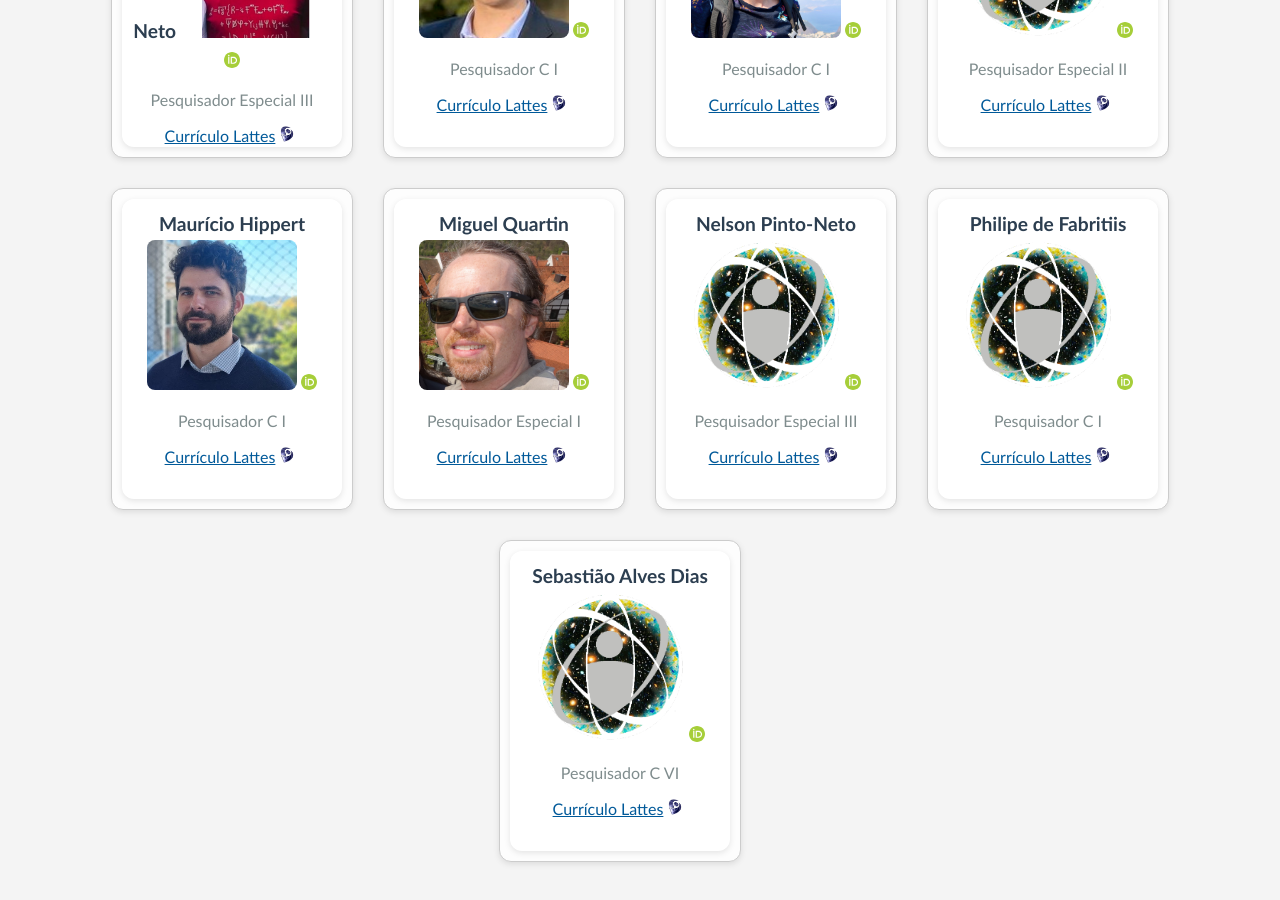
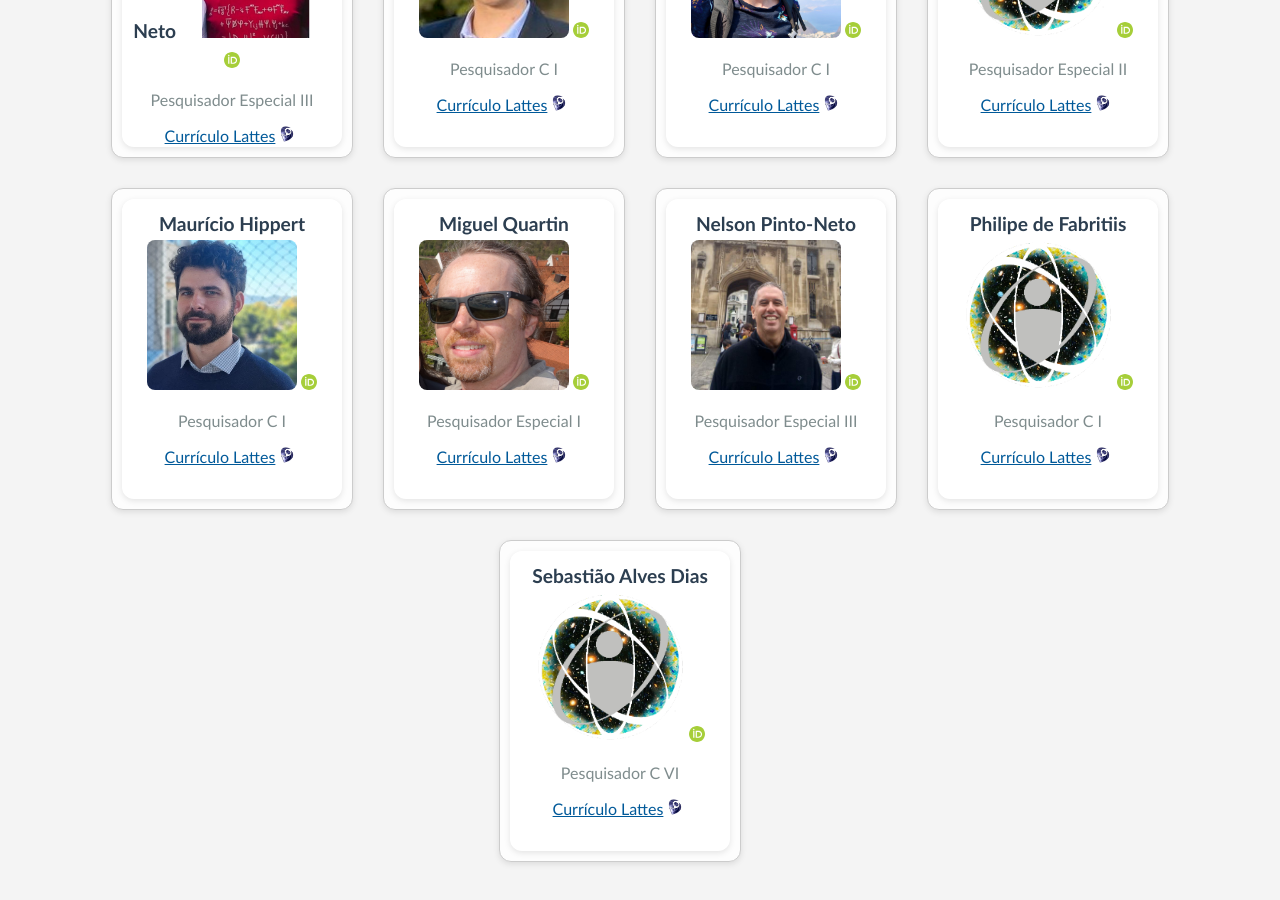
Before and after one commit to cbpf-cosmo/cbpf-cosmo.github.io, a Jekyll site: the page membros.html, which Jekyll copies as it is, in a window 1280 px wide and 900 px high, scrolled down 1263 px. Built offline with Jekyll 4.4.1, drawn with Linux system fonts in a browser that asks for light colours.

```diff
--- a/membros.html
+++ b/membros.html
@@ -392,21 +392,21 @@
       <div class="member-front">
         <div class="member-name">
           Nelson Pinto-Neto
-          <img src="images/thumbs/cbpf.png" alt="foto" class="clickable-photo"
+          <img src="images/thumbs/nelson.jpg" alt="foto" class="clickable-photo"
                style="width:150px; height:150px; object-fit:cover;">
-          <a href="https://orcid.org/" target="_blank">
+          <a href="https://orcid.org/0000-0001-6713-5290" target="_blank">
             <img src="images/ORCID-iD_icon_vector.svg" alt="iD ORCID"/>
           </a>
         </div>
         <div class="member-role">Pesquisador Especial III</div>
         <div class="member-lattes">
-          <a href="http://lattes.cnpq.br/" target="_blank">
+          <a href="http://lattes.cnpq.br/6196081550581346" target="_blank">
             Currículo Lattes<img src="images/lattes-logo-2.png" alt="iD Lattes"/>
           </a>
         </div>
       </div>
       <div class="member-back">
-        <p>Texto sobre Nelson Pinto-Neto e palavras-chaves</p>
+        <p>Primordial Cosmology, Bouncing Models, Inflation, Quantum Gravity, Quantum Cosmology</p>
         <button class="btn-back">Voltar</button>
       </div>
     </div>
```
Also changed, not shown: images/thumbs/nelson.jpg (added).
